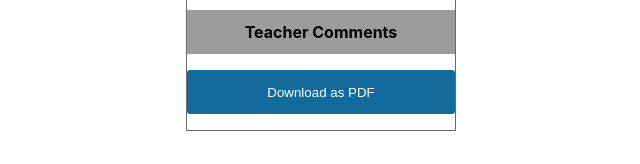
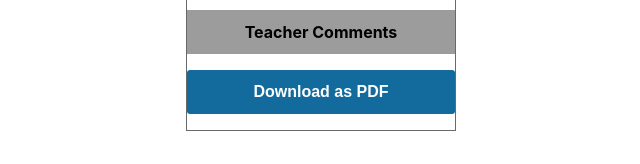
Before and after one commit to rickythewriter/daily-progress-tracker, a React (Create React App) app: page / in a window 1280 px wide. Shown: the part 319-483 px from the top of the page, without its empty margins (319-959 px from the left). Built offline with nearby package versions, Linux system fonts and the light colour scheme; some icons are missing.

Commit message:
feat - style button text

```diff
--- a/src/index.css
+++ b/src/index.css
@@ -26,4 +26,6 @@ code {
   border-radius: 3px;
   height: 44px;
   width: 100%;
+  font-size: 16px;
+  font-weight: 700;
 }
```
